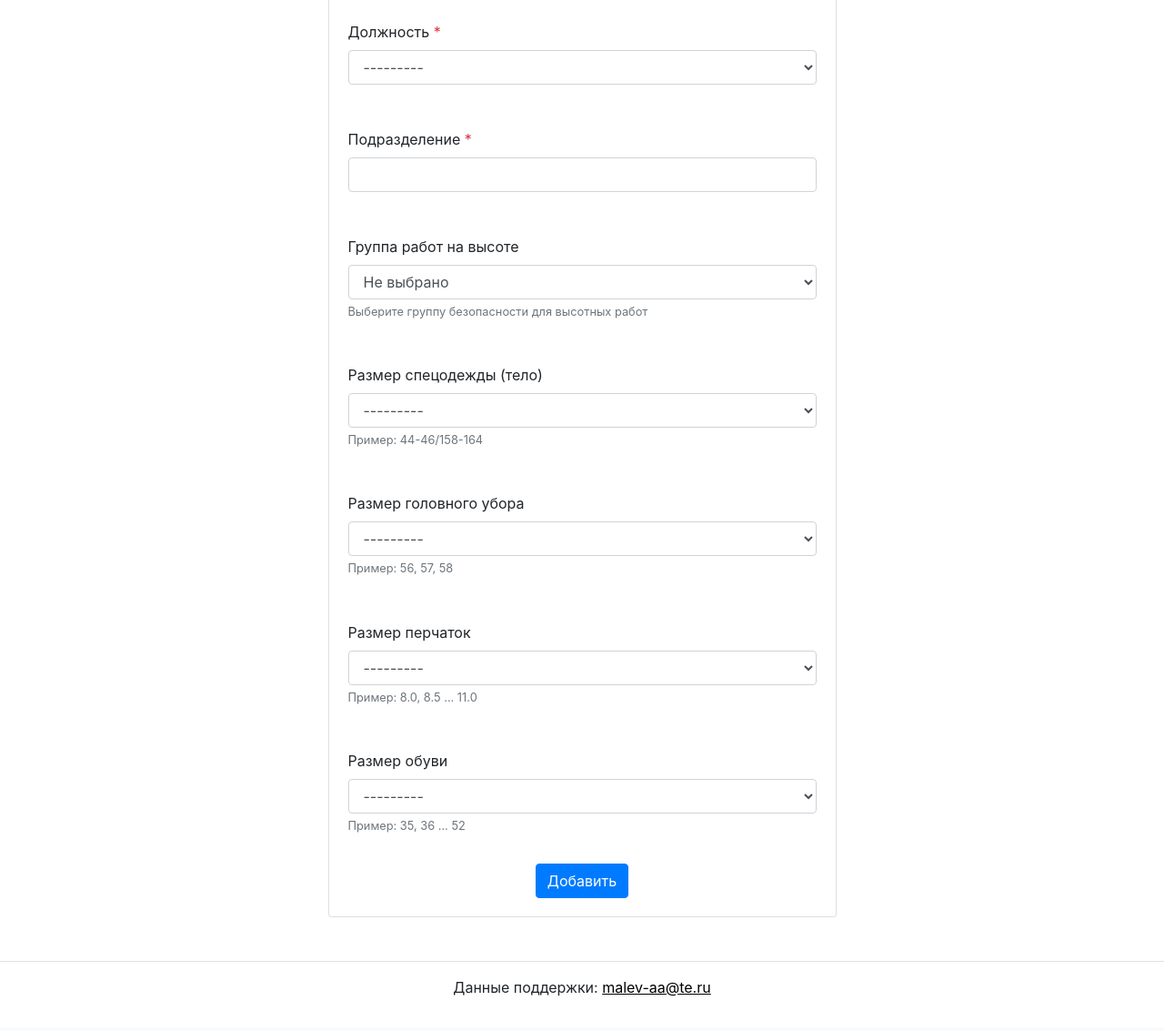
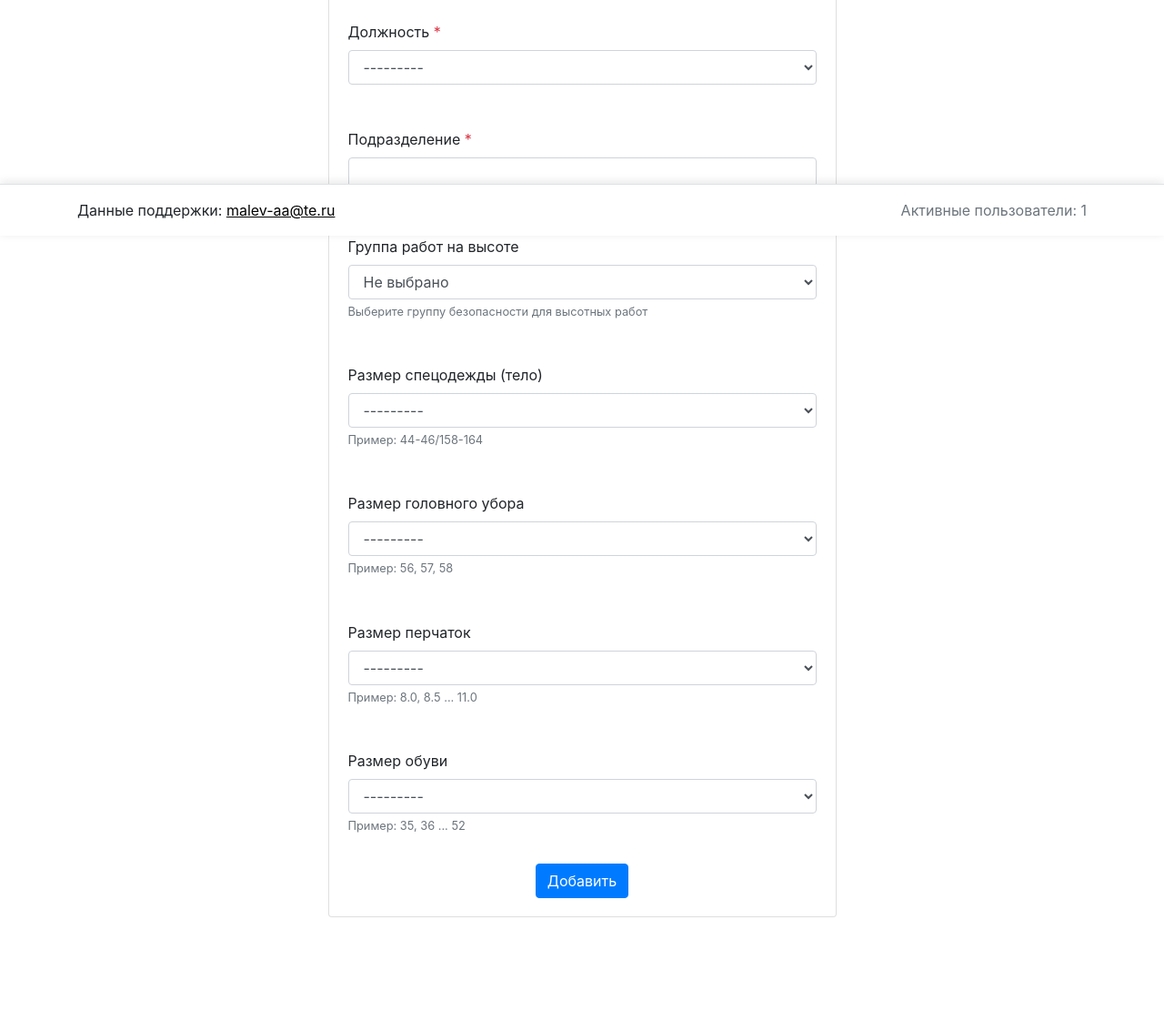
Before and after one commit to bearvar/siz_manager, a Django app: page /employee/create/ in a window 1280 px wide. Shown: the part 541-1674 px from the top of the page at 91% size. Before the commit the page ends 1636 px from the top, so only its background shows below. Run offline with Django 3.2, Linux system fonts and the light colour scheme; the visitor is signed in with stand-in values (Sample User, id 1); data comes from the database, SQL or seed files in the repository; data that the repository does not hold is empty; some libraries are stand-ins or nearby versions.

Commit message:
Изменено поведение футера, он теперь всегда снизу

```diff
--- a/docker-compose.yml
+++ b/docker-compose.yml
@@ -31,7 +31,7 @@ services:
           memory: 512M
     healthcheck:
       test: ["CMD-SHELL", "curl -f http://localhost:8000/health/ || exit 1"]
-      interval: 60s
+      interval: 300s
       timeout: 5s
       retries: 5
       start_period: 40s
--- /dev/null
+++ b/manager/core/templatetags/user_count.py
@@ -0,0 +1,12 @@
+from django import template
+from django.utils import timezone
+from users.models import CustomUser
+
+register = template.Library()
+
+@register.simple_tag
+def get_active_user_count():
+    return CustomUser.objects.filter(
+        is_active=True,
+        last_activity__gte=timezone.now() - timezone.timedelta(minutes=5)
+    ).count()
--- a/manager/manager/settings.py
+++ b/manager/manager/settings.py
@@ -68,6 +68,7 @@ MIDDLEWARE = [
     'django.middleware.common.CommonMiddleware',
     'django.middleware.csrf.CsrfViewMiddleware',
     'django.contrib.auth.middleware.AuthenticationMiddleware',
+    'users.middleware.UpdateLastActivityMiddleware',
     'django.contrib.messages.middleware.MessageMiddleware',
     'django.middleware.clickjacking.XFrameOptionsMiddleware',
 ]
@@ -125,10 +126,6 @@ def configure_sqlite(sender, connection, **kwargs):
             raise SystemExit(1)
 
 connection_created.connect(configure_sqlite)
-
-
-# Password validation
-# https://docs.djangoproject.com/en/2.2/ref/settings/#auth-password-validators
 
 
 AUTH_USER_MODEL = 'users.CustomUser'
--- a/manager/static/css/custom.css
+++ b/manager/static/css/custom.css
@@ -119,3 +119,17 @@
   width: 3px;
   height: 90%;
 }
+
+/* New sticky footer styles */
+footer {
+    position: sticky;
+    bottom: 0;
+    background: white;
+    z-index: 100;
+    box-shadow: 0 -2px 10px rgba(0,0,0,0.1);
+}
+
+main {
+    min-height: calc(100vh - 160px);
+    padding-bottom: 20px;
+}
--- a/manager/templates/includes/footer.html
+++ b/manager/templates/includes/footer.html
@@ -1,7 +1,15 @@
-<footer class="border-top text-center py-3">
-  <p>Данные поддержки:
-    <a href="mailto:malev-aa@te.ru" style="color: black; text-decoration: underline;">
-      malev-aa@te.ru
-    </a>
-  </p>
+<footer class="border-top py-3 mt-auto">
+  <div class="container d-flex justify-content-between align-items-center">
+    <div>
+      <p class="mb-0">Данные поддержки:
+        <a href="mailto:malev-aa@te.ru" style="color: black; text-decoration: underline;">
+          malev-aa@te.ru
+        </a>
+      </p>
+    </div>
+    <div class="text-muted">
+      {% load user_count %}
+      <i class="bi bi-people-fill"></i> Активные пользователи: {% get_active_user_count %}
+    </div>
+  </div>
 </footer>
--- /dev/null
+++ b/manager/users/middleware.py
@@ -0,0 +1,14 @@
+from django.utils import timezone
+from .models import CustomUser
+
+class UpdateLastActivityMiddleware:
+    def __init__(self, get_response):
+        self.get_response = get_response
+
+    def __call__(self, request):
+        response = self.get_response(request)
+        if request.user.is_authenticated:
+            CustomUser.objects.filter(pk=request.user.pk).update(
+                last_activity=timezone.now()
+            )
+        return response
--- a/manager/users/models.py
+++ b/manager/users/models.py
@@ -12,3 +12,6 @@ class CustomUser(AbstractUser):
     department = models.CharField(
         max_length=100,
         verbose_name='Подразделение')
+    last_activity = models.DateTimeField(
+        auto_now=True,
+        verbose_name='Последняя активность')
```
Also changed, not shown: README.md, manager/core/migrations/0010_auto_20250430_1043.py (added), manager/users/migrations/0003_auto_20250430_1043.py (added).
